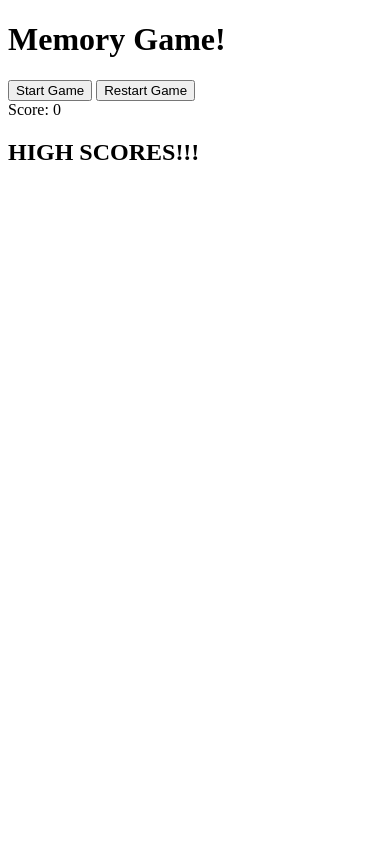
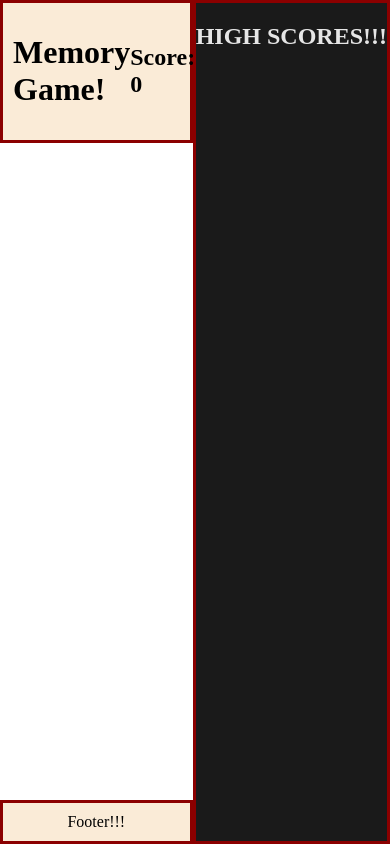
Before and after one commit to ahauser16/springboard-memory-game, a plain HTML site: page index.html in a window 390 px wide. Drawn offline with Linux system fonts and the light colour scheme.

Commit message:
add responsive css

```diff
--- a/index.html
+++ b/index.html
@@ -8,17 +8,25 @@
 </head>
 
 <body>
-  <h1>Memory Game!</h1>
+  <div id="header">
+    <h1>Memory Game!</h1>
+    <h2 id="current-user"></h2>
+    <h2 id="score">Score: 0</h2>
+    <div id="controls">
+      <button id="start-game">Start Game</button>
+      <button id="restart-game">Restart Game</button>
+    </div>
+  </div>
   <div id="game">
-    <button id="start-game">Start Game</button>
-    <button id="restart-game">Restart Game</button>
-    <div id="score">Score: 0</div>
     <div id="game-boxes"></div>
+  </div>
+  <div id="sidebar">
     <div id="high-scores">
       <H2>HIGH SCORES!!!</H2>
       <OL id="score-list"></OL>
     </div>
   </div>
+  <div id="footer">Footer!!!</div>
   <script src="script.js"></script>
 </body>
 
--- a/script.js
+++ b/script.js
@@ -13,8 +13,14 @@ document.addEventListener('DOMContentLoaded', (event) => {
   let numOfFlippedCards = 0;
   let lastClickedCard = null;
   let clickable = true;
+  let currentUserDisplay = document.getElementById('current-user');
+
 
   loadScores();
+
+  function updateCurrentUserDisplay() {
+    currentUserDisplay.textContent = `Current User: ${username}`;
+  }
 
   function generateRandomColor() {
     const h = Math.floor(Math.random() * 361);
@@ -66,12 +72,34 @@ document.addEventListener('DOMContentLoaded', (event) => {
     username = prompt('Please enter your username');
     localStorage.setItem('username', username);
 
+    updateCurrentUserDisplay();
+
     let numOfPairs = prompt('Please enter the number of pairs of cards');
     COLORS.length = 0; // Clear the COLORS array
     for (let i = 0; i < numOfPairs; i++) {
       let color = generateRandomColor();
       COLORS.push(color, color); // Add the same color twice to the array
     }
+
+    // Get the size of the "main" grid area
+    let gameBoxesStyle = window.getComputedStyle(gameBoxesDiv);
+    let gameBoxesWidth = parseInt(gameBoxesStyle.width);
+    let gameBoxesHeight = parseInt(gameBoxesStyle.height);
+
+    // Calculate the maximum number of columns and rows that can fit in the "main" grid area
+    let maxColumns = Math.floor(gameBoxesWidth / 50);
+    let maxRows = Math.floor(gameBoxesHeight / 50);
+
+    // Calculate the number of columns and rows based on the number of pairs
+    let numCards = numOfPairs * 2;
+    let numColumns = Math.min(Math.ceil(Math.sqrt(numCards)), maxColumns);
+    let numRows = Math.min(Math.ceil(numCards / numColumns), maxRows);
+
+    // Update the CSS rules
+    gameBoxesDiv.style.gridTemplateColumns = `repeat(${numColumns}, minmax(50px, 1fr))`;
+    gameBoxesDiv.style.gridAutoRows = `repeat(${numRows}, minmax(50px, 1fr))`;
+
+
 
     shuffledColors = shuffle(COLORS);
 
@@ -89,6 +117,9 @@ document.addEventListener('DOMContentLoaded', (event) => {
     localStorage.setItem('user-scores', JSON.stringify(scores));
 
     loadScores();
+
+    // Add the new score to the High Scores list
+    createScoreItem(username, score);
 
     setTimeout(function () {
       alert('CONGRATULATIONS! GAME OVER!');
--- a/style.css
+++ b/style.css
@@ -1,9 +1,69 @@
+* {
+  box-sizing: border-box;
+}
+
+body {
+  display: grid;
+  grid-template-columns: 9fr 1fr;
+  grid-template-rows: auto 1fr auto;
+  grid-template-areas:
+    "header header sidebar"
+    "main main sidebar"
+    "footer footer sidebar";
+  height: 100vh;
+  margin: 0;
+  padding: 0;
+  overflow: hidden;
+}
+
+#header {
+  grid-area: header;
+}
+
+#footer {
+  grid-area: footer;
+}
+
+#header,
+#footer {
+  background-color: antiquewhite;
+  display: flex;
+  align-items: center;
+  justify-content: space-around;
+  border: 3px solid darkred;
+  padding: 10px;
+}
+
+#game {
+  display: grid;
+  grid-area: main;
+  margin: 0;
+  padding: 0;
+}
+
+#sidebar {
+  grid-area: sidebar;
+  background-color: hsl(0, 0%, 10%);
+  color: hsl(0, 0%, 90%);
+  border: 3px solid darkred;
+  overflow: auto;
+  /* Add this line */
+
+}
+
+#game #game-boxes {
+  display: grid;
+  gap: 10px;
+  padding: 5px;
+  overflow: auto;
+  height: 100%;
+  width: 100%;
+}
+
 #game #game-boxes div {
   border: 1px solid black;
-  width: 15%;
-  height: 200px;
-  margin: 10px;
-  display: inline-block;
+  display: grid;
+  place-items: center;
 }
 
 .matched {
```
